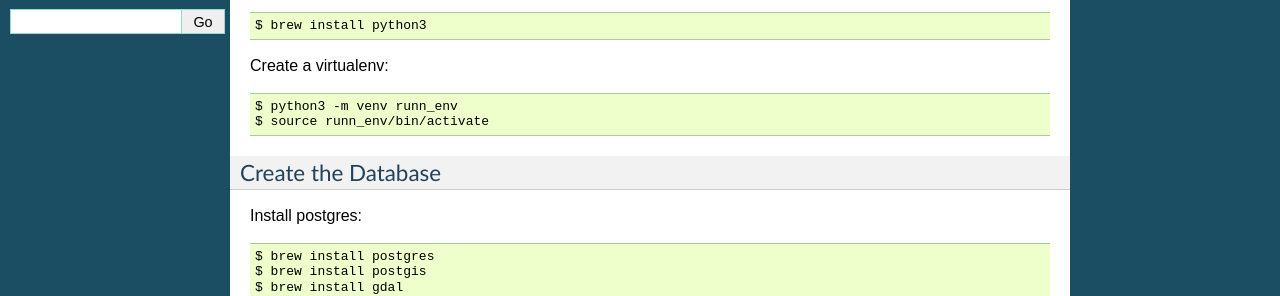
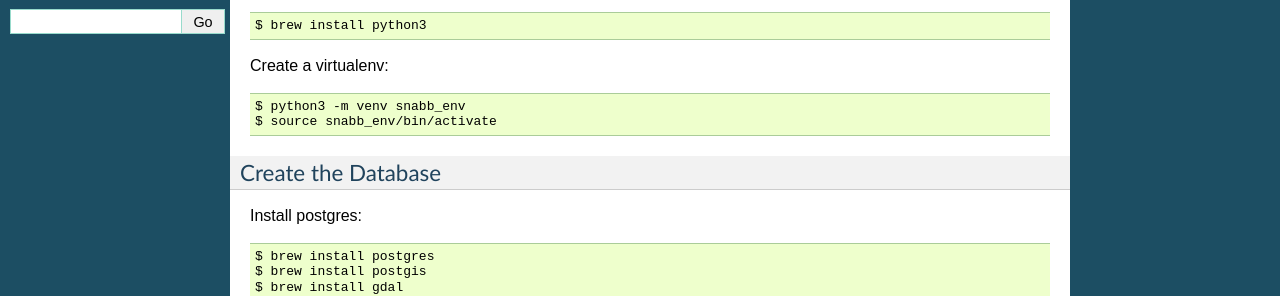
Before and after one commit to SnabbHQ/snabb-api-backend, a Sphinx documentation site: the page built from docs/install.md, in a window 1280 px wide. Shown: the part 451-747 px from the top of the page. Built offline with Sphinx 7.4.7, drawn with Linux system fonts in a browser that asks for light colours; pages that are not in the unit, such as notebooks, are missing from menus.

Commit message:
Updated runn to snabb

```diff
--- a/docs/install.md
+++ b/docs/install.md
@@ -24,8 +24,8 @@ Make sure python 3.5 is installed:
 
 Create a virtualenv:
 
-    $ python3 -m venv runn_env
-    $ source runn_env/bin/activate
+    $ python3 -m venv snabb_env
+    $ source snabb_env/bin/activate
 
 ### Create the Database
 
```
